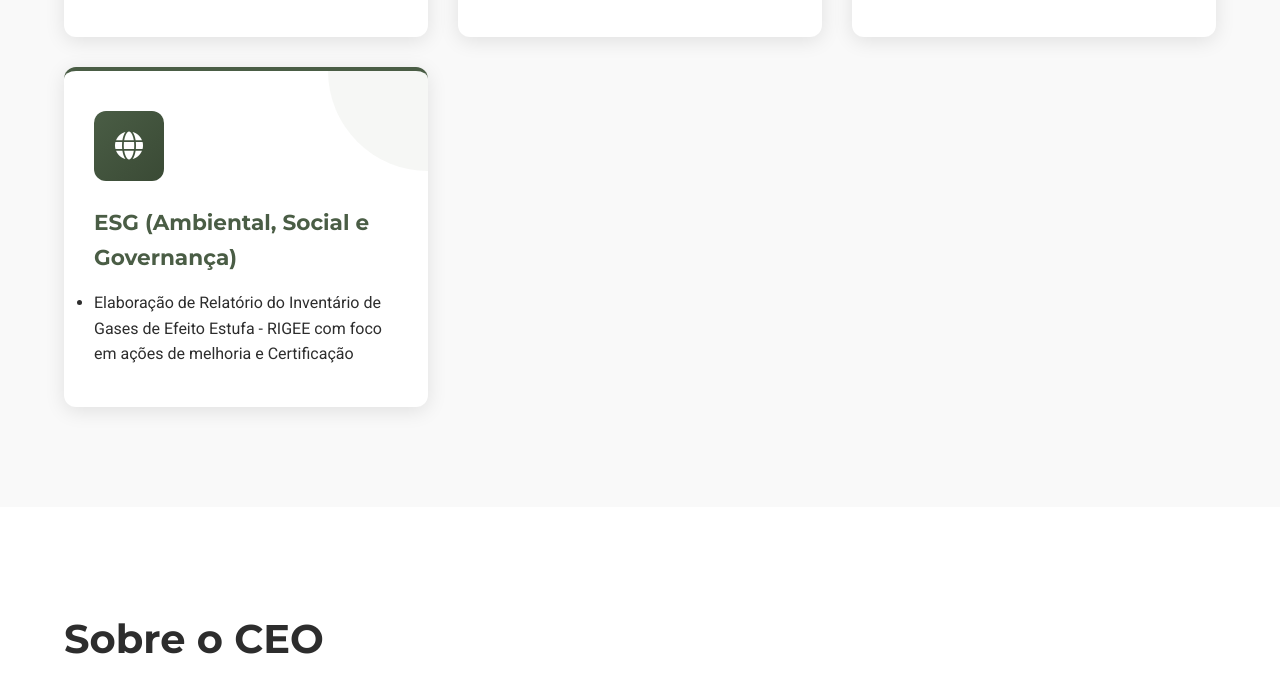
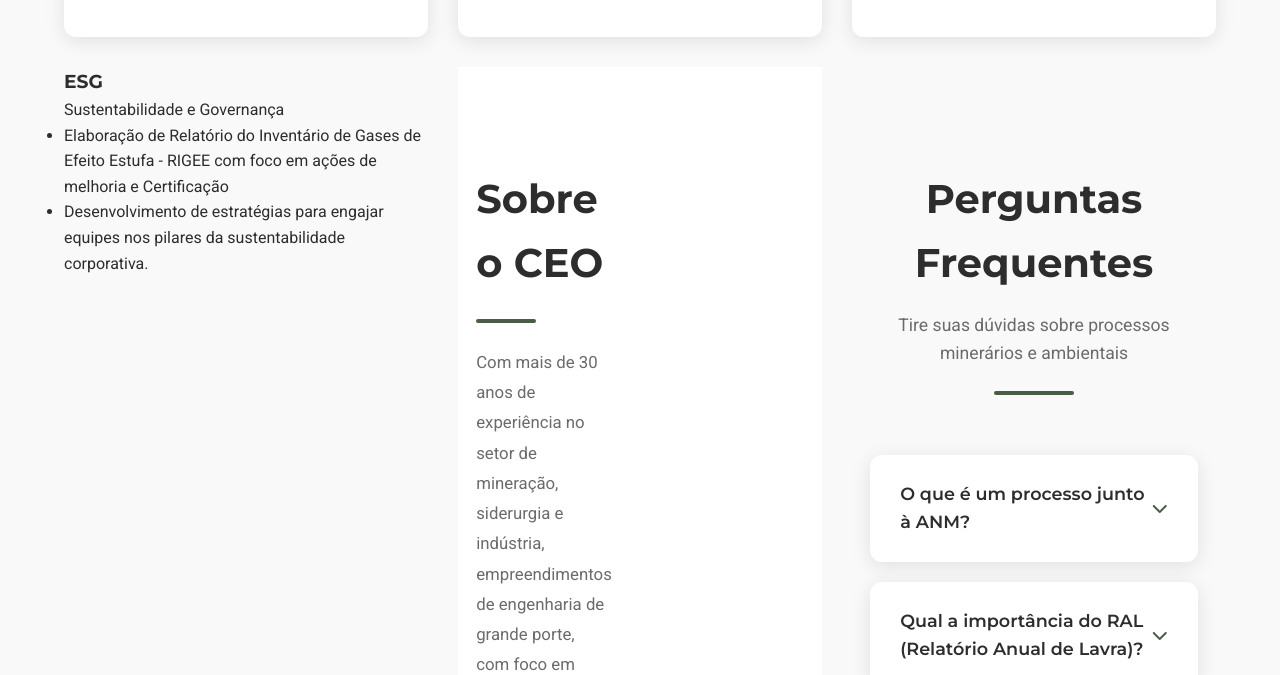
Before and after one commit to filipefigueiredoflorestal-maker/f7-engenharia, a plain HTML site: page index.html in a window 1280 px wide. Shown: the part 1662-2337 px from the top of the page. Drawn offline with Linux system fonts and the light colour scheme.

```diff
--- a/index.html
+++ b/index.html
@@ -755,15 +755,18 @@
                 </ul>
             </div>
             <!-- Caixa 4: ESG -->
-            <div class="service-card">
-                <div class="service-icon"><i class="fas fa-globe"></i></div>
-                <h3 style="color:#4A5D45">ESG (Ambiental, Social e Governança)</h3>
-                <ul style="text-align:left; color:#2D2D2D; margin-top:1rem;">
-<li class="text-sm leading-6 text-gray-300 mt-2">
-  Elaboração de Relatório do Inventário de Gases de Efeito Estufa - RIGEE com foco em ações de melhoria e Certificação
-</li>
-    </section>
-
+           <div class="flex flex-col bg-gray-800/50 p-8 rounded-2xl ring-1 ring-white/10">
+  <h3 class="text-lg font-semibold leading-8 text-emerald-400">ESG</h3>
+  <p class="mt-4 text-sm leading-6 text-gray-300">Sustentabilidade e Governança</p>
+  <ul role="list" class="mt-6 space-y-3">
+    <li class="text-sm leading-6 text-gray-300">
+      Elaboração de Relatório do Inventário de Gases de Efeito Estufa - RIGEE com foco em ações de melhoria e Certificação
+    </li>
+    <li class="text-sm leading-6 text-gray-300 mt-2">
+      Desenvolvimento de estratégias para engajar equipes nos pilares da sustentabilidade corporativa.
+    </li>
+  </ul>
+</div>
     <!-- About Section -->
     <section class="about" id="sobre">
         <div class="about-container">
```
